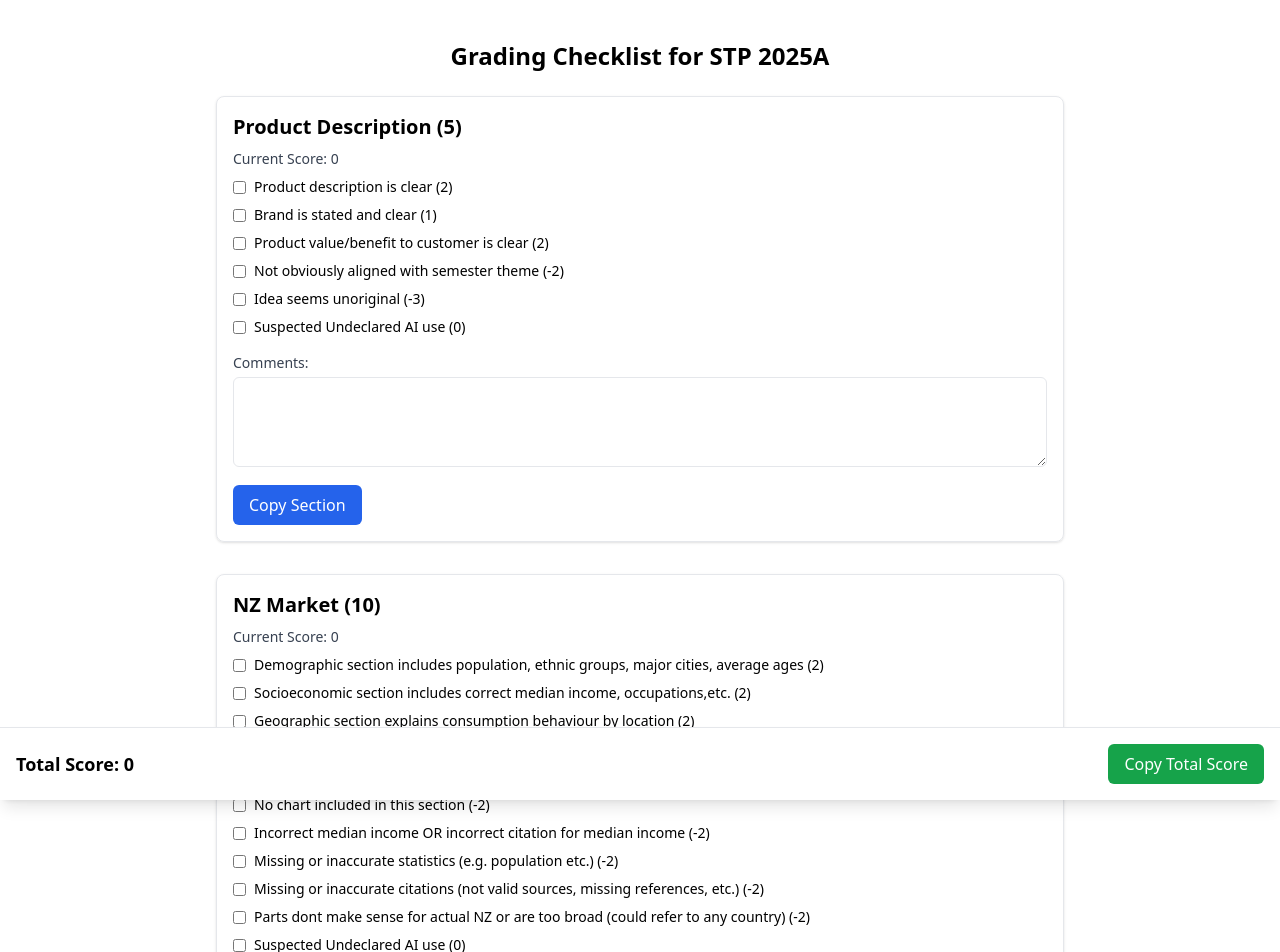
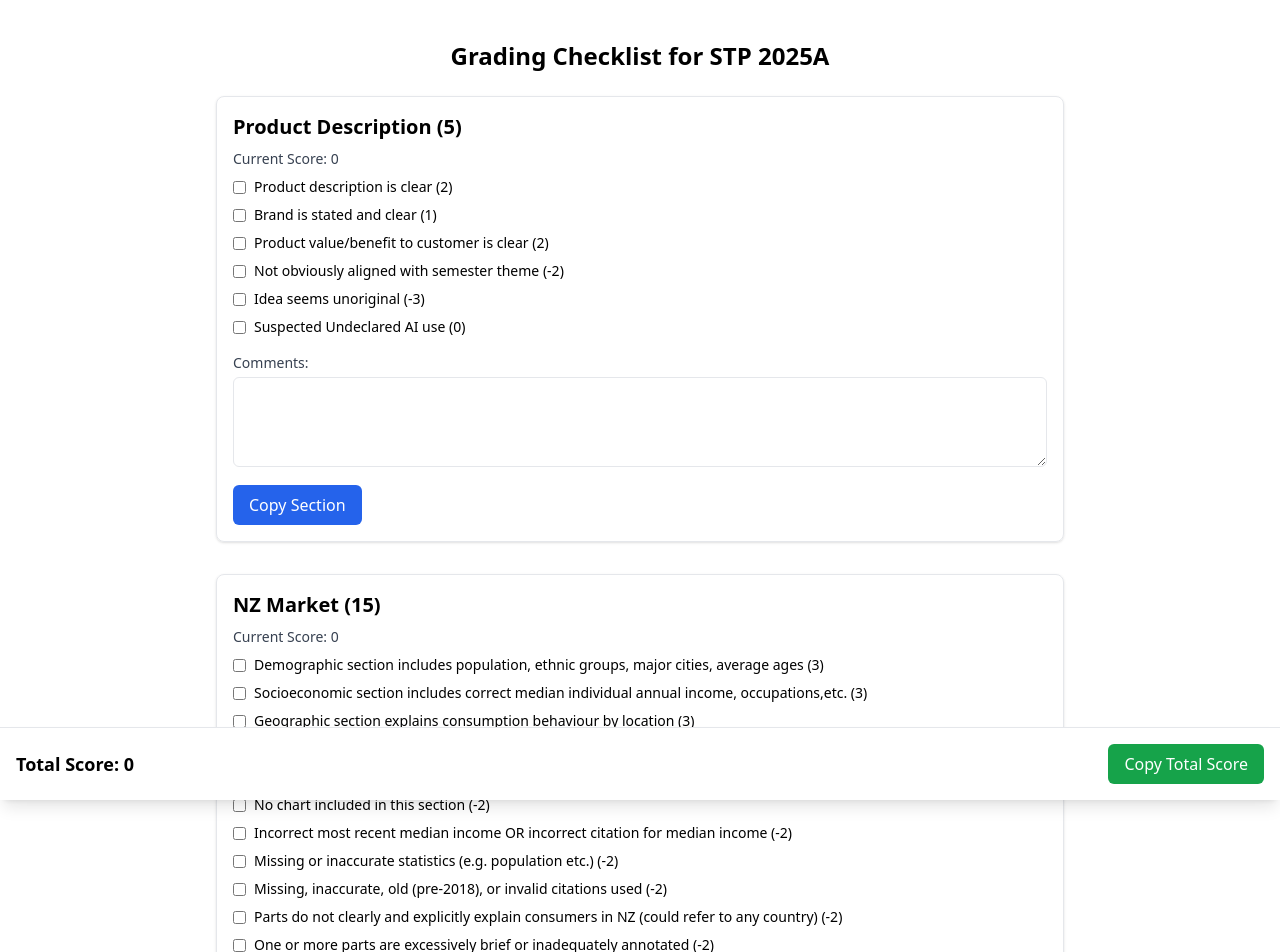
Before and after one commit to zemble/grading-checklist, a Next.js app: page / in a window 1280 px wide. Shown: the top 952 px of the page. Built offline with nearby package versions, Linux system fonts and the light colour scheme.

Commit message:
Updated NZ market to 15 points

```diff
--- a/app/components/GradingForm.js
+++ b/app/components/GradingForm.js
@@ -31,18 +31,20 @@ export default function GradingForm() {
       ]
     },
     nzMarket: {
-      title: "NZ Market (10)",
+      title: "NZ Market (15)",
       items: [
-        { id: 'nz1', label: 'Demographic section includes population, ethnic groups, major cities, average ages', score: 2, checked: false },
-        { id: 'nz2', label: 'Socioeconomic section includes correct median income, occupations,etc.', score: 2, checked: false },
-        { id: 'nz3', label: 'Geographic section explains consumption behaviour by location', score: 2, checked: false },
-        { id: 'nz4', label: 'Culture Section cultural aspects that affect CB', score: 2, checked: false },
-        { id: 'nz5', label: 'Behaviour section specific examples of CB in NZ', score: 2, checked: false },
+        { id: 'nz1', label: 'Demographic section includes population, ethnic groups, major cities, average ages', score: 3, checked: false },
+        { id: 'nz2', label: 'Socioeconomic section includes correct median individual annual income, occupations,etc.', score: 3, checked: false },
+        { id: 'nz3', label: 'Geographic section explains consumption behaviour by location', score: 3, checked: false },
+        { id: 'nz4', label: 'Culture Section cultural aspects that affect CB', score: 3, checked: false },
+        { id: 'nz5', label: 'Behaviour section specific examples of CB in NZ', score: 3, checked: false },
         { id: 'nz6', label: 'No chart included in this section', score: -2, checked: false },
-        { id: 'nz7', label: 'Incorrect median income OR incorrect citation for median income', score: -2, checked: false },
+        { id: 'nz7', label: 'Incorrect most recent median income OR incorrect citation for median income', score: -2, checked: false },
         { id: 'nz8', label: 'Missing or inaccurate statistics (e.g. population etc.)', score: -2, checked: false },
-        { id: 'nz9', label: 'Missing or inaccurate citations (not valid sources, missing references, etc.)', score: -2, checked: false },
-        { id: 'nz10', label: 'Parts dont make sense for actual NZ or are too broad (could refer to any country)', score: -2, checked: false },
+        { id: 'nz9', label: 'Missing, inaccurate, old (pre-2018), or invalid citations used', score: -2, checked: false },
+        { id: 'nz10', label: 'Parts do not clearly and explicitly explain consumers in NZ (could refer to any country)', score: -2, checked: false },
+        { id: 'nz12', label: 'One or more parts are excessively brief or inadequately annotated', score: -2, checked: false },
+        { id: 'nz13', label: 'Multiple citations from same source in same year not correctly formatted', score: -2, checked: false },
         { id: 'nz11', label: 'Suspected Undeclared AI use', score: 0, checked: false }
       ]
     },
```
